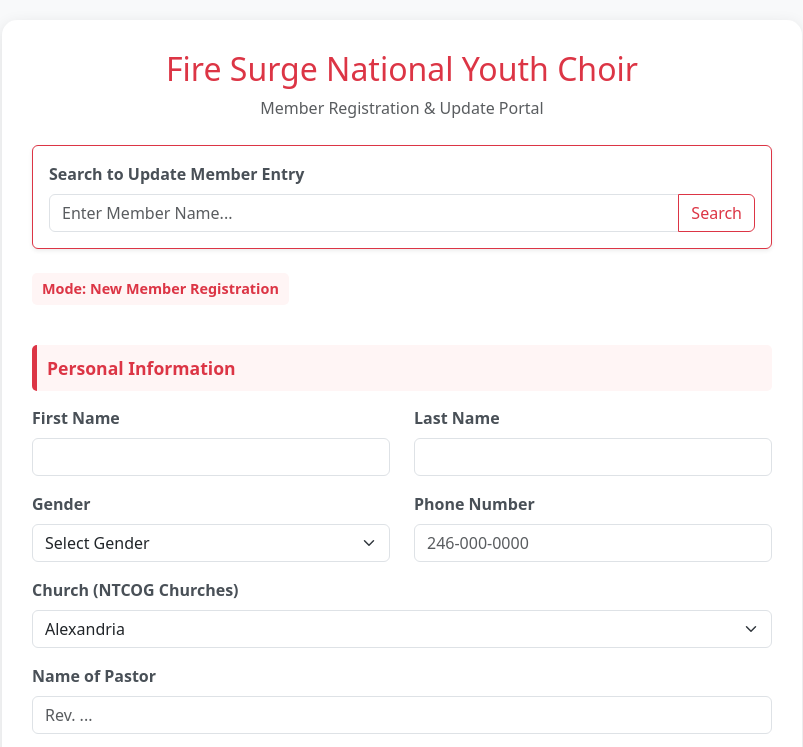
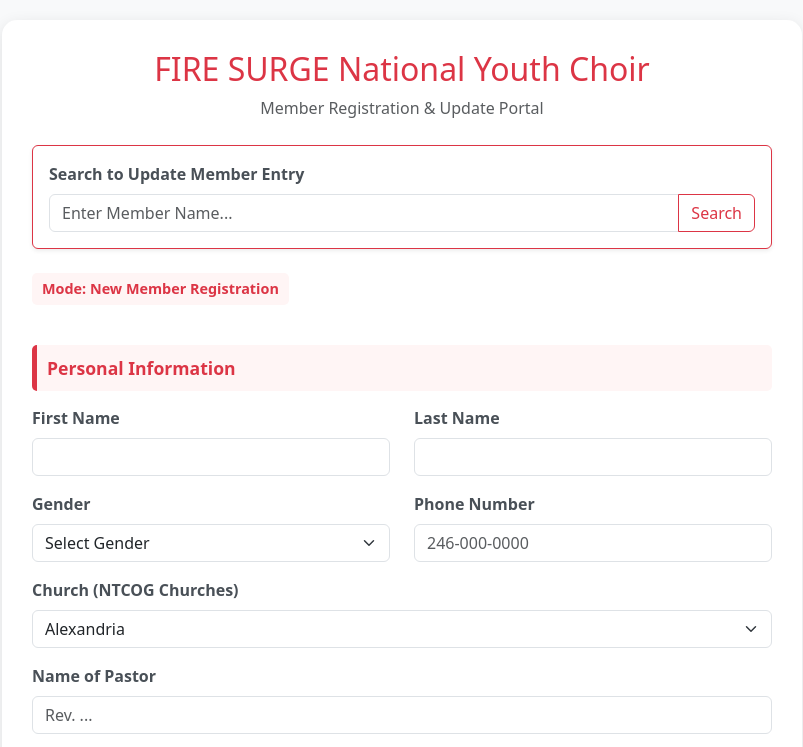
Before and after one commit to TeddyBearzs/fire-surge-choir, a plain HTML site: page index.html in a window 1280 px wide. Shown: the top 747 px of the page, without its empty margins (238-1041 px from the left). Drawn offline with nearby package versions, Linux system fonts and the light colour scheme.

Commit message:
Update index.html

```diff
--- a/index.html
+++ b/index.html
@@ -3,7 +3,7 @@
 <head>
   <meta charset="UTF-8">
   <meta name="viewport" content="width=device-width, initial-scale=1.0">
-  <title>Fire Surge National Youth Choir Registration</title>
+  <title>FIRE SURGE National Youth Choir Registration</title>
   <link href="https://cdn.jsdelivr.net/npm/bootstrap@5.3.0/dist/css/bootstrap.min.css" rel="stylesheet">
   <style>
     body { background-color: #f8f9fa; padding: 20px 0; }
@@ -32,7 +32,7 @@
 
 <div class="container">
   <div class="header-logo">
-    <h2 class="text-primary">Fire Surge National Youth Choir</h2>
+    <h2 class="text-primary">FIRE SURGE National Youth Choir</h2>
     <p class="text-muted">Member Registration & Update Portal</p>
   </div>
 
```
